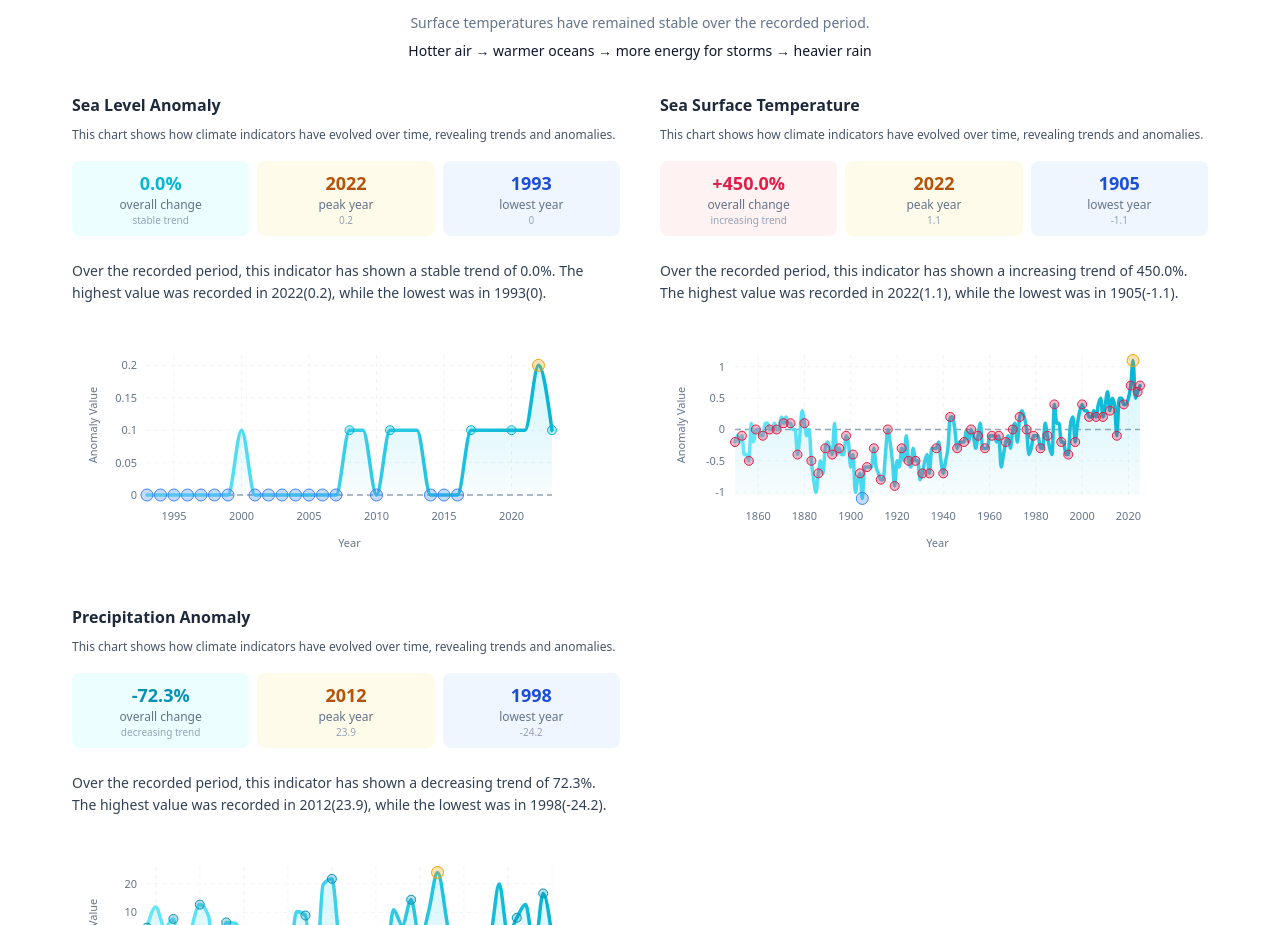
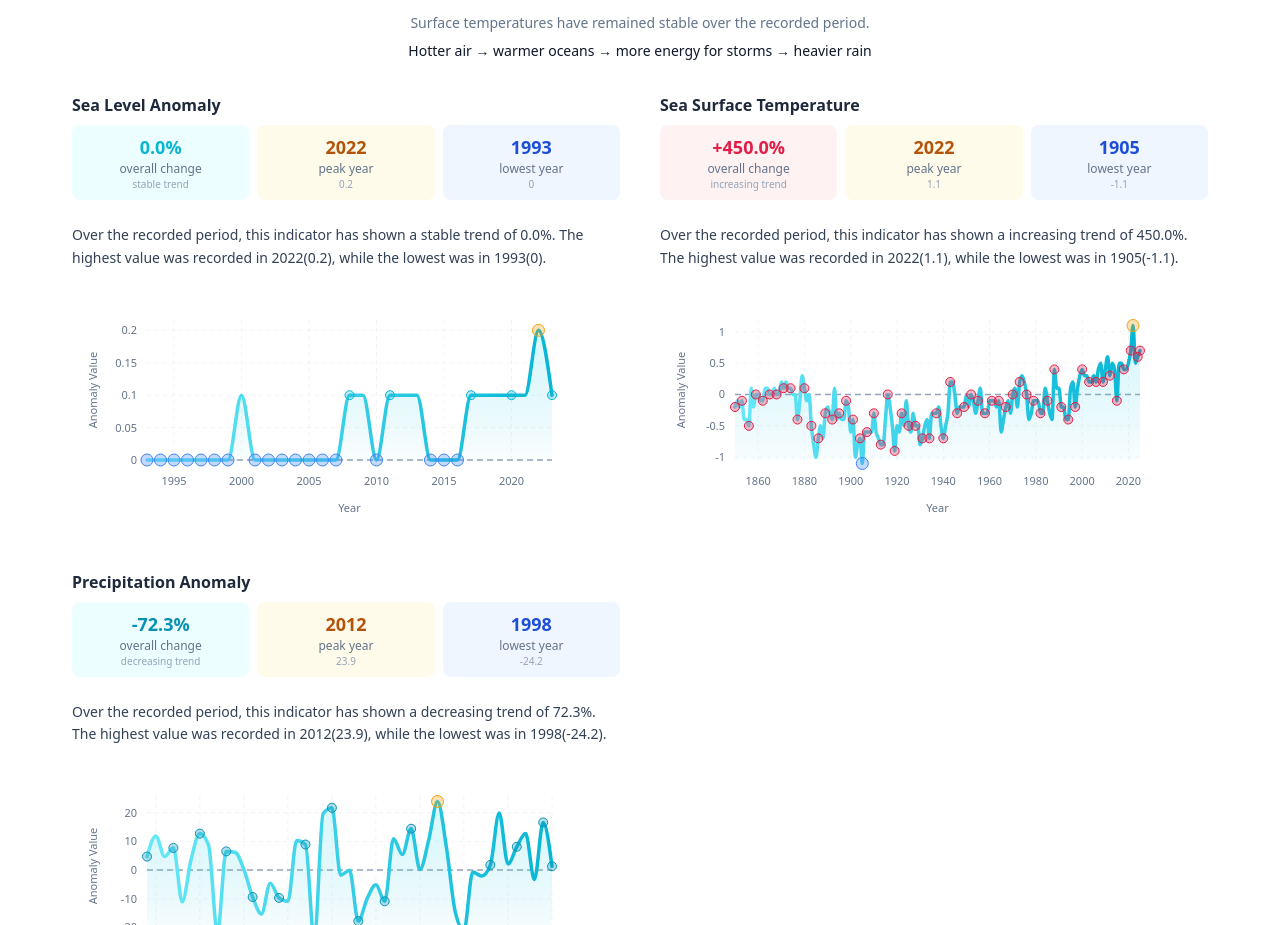
Before and after one commit to Keison542/pac-dataviz-challenge, a Next.js app: page /pac-dataviz-challenge/ in a window 1280 px wide. Shown: the part 994-1919 px from the top of the page. Built offline with nearby package versions, Linux system fonts and the light colour scheme.

Commit message:
Remove insight prop and header from LineChart
Removed the insight prop and its associated header from the LineChart component.

```diff
--- a/src/vizualization/lineChart/LineChart.tsx
+++ b/src/vizualization/lineChart/LineChart.tsx
@@ -76,7 +76,6 @@ export const LineChart = ({
   xAxisLabel = "Year",
   yAxisLabel,
   title,
-  insight = "This chart shows how climate indicators have evolved over time, revealing trends and anomalies.",
   valueFormatter,
 }: LineChartProps) => {
   const boundsWidth = width - MARGIN.left - MARGIN.right;
@@ -241,13 +240,6 @@ export const LineChart = ({
 
   return (
     <div className="w-full">
-      {/* Header with Storytelling */}
-      <div className="mb-4">
-          <p className="text-xs text-slate-600 leading-relaxed">
-             {insight}
-          </p>
-      </div>
-
       {/* Key Findings Summary Cards */}
       <div className="mb-5 grid grid-cols-3 gap-2">
         <div className="text-center p-2 rounded-lg" style={{ backgroundColor: percentChange > 0 ? '#fef2f2' : '#ecfeff' }}>
```
